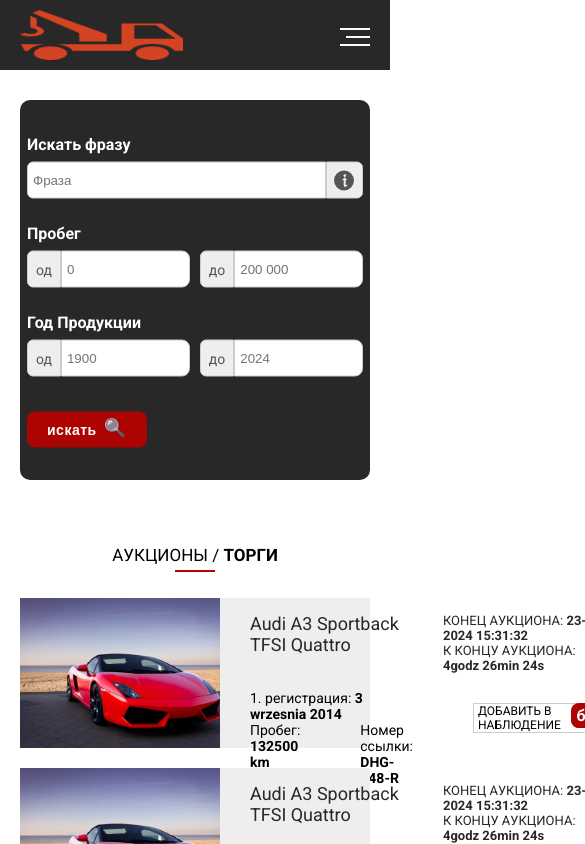
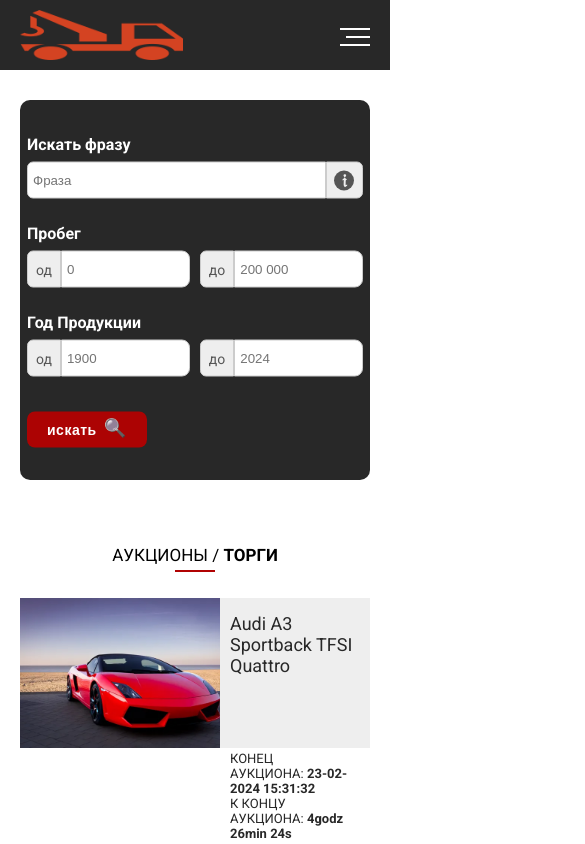
Before and after one commit to Adrian-Capbatut/auto-cars, a React (Create React App) app: page / in a window 390 px wide. Shown: the top 844 px of the page, 585 px wide, since content can reach past the window. Built offline with nearby package versions, Linux system fonts and the light colour scheme.

Commit message:
add styles pages index

```diff
--- a/src/Pages/TradeCarGallery/index.js
+++ b/src/Pages/TradeCarGallery/index.js
@@ -144,7 +144,7 @@
 						</div>
 					</div>
 
-					<div class='car-item'>
+					{/* <div class='car-item'>
 						<div class='car-item__img'>
 							<NavLink to='/auto'>
 								<img class='car-img' src={masina} alt='' />
@@ -223,7 +223,7 @@
 								</span>
 							</div>
 						</div>
-					</div>
+					</div> */}
 				</div>
 			</div>
 		</div>
--- a/src/Pages/TradeCarGallery/styles.css
+++ b/src/Pages/TradeCarGallery/styles.css
@@ -178,10 +178,9 @@
 .car-item {
 	width: 100%;
 	background-color: #eee;
-	display: flex;
-	flex-direction: row;
-	justify-content: space-between;
-	gap: 30px;
+	display: grid;
+	grid-template-columns: 1fr 1.5fr 1fr;
+	gap: 10px;
 	height: 150px;
 }
 
@@ -262,16 +261,15 @@
 }
 
 .auction-action-make-offer {
-	font-size: 12px;
 	background-color: #555;
 	border-radius: 8px;
 	position: relative;
-	padding: 10px 0 10px 40px;
+	padding: 11px 0 11px 40px;
 }
 
 .auction-action-make-offer a {
-	bottom: 0;
-	right: -5px;
+	bottom: -1px;
+	right: -8px;
 	position: absolute;
 	padding: 3px 5px;
 	border-radius: 8px;
@@ -283,6 +281,28 @@
 
 .auction-action-make-offer a:hover {
 	text-decoration: underline;
+}
+
+@media screen and (max-width: 980px) {
+	.car-item__register,
+	.car-item__more-info,
+	.auction-entry-actions {
+		display: none;
+	}
+
+	.car-item {
+		grid-template-columns: auto auto;
+	}
+
+	.car-item__img {
+		grid-column: 1;
+		grid-row: 1/3;
+	}
+
+	.car-item__content,
+	.car-auction {
+		grid-column: 2;
+	}
 }
 
 @media screen and (max-width: 600px) {
```
